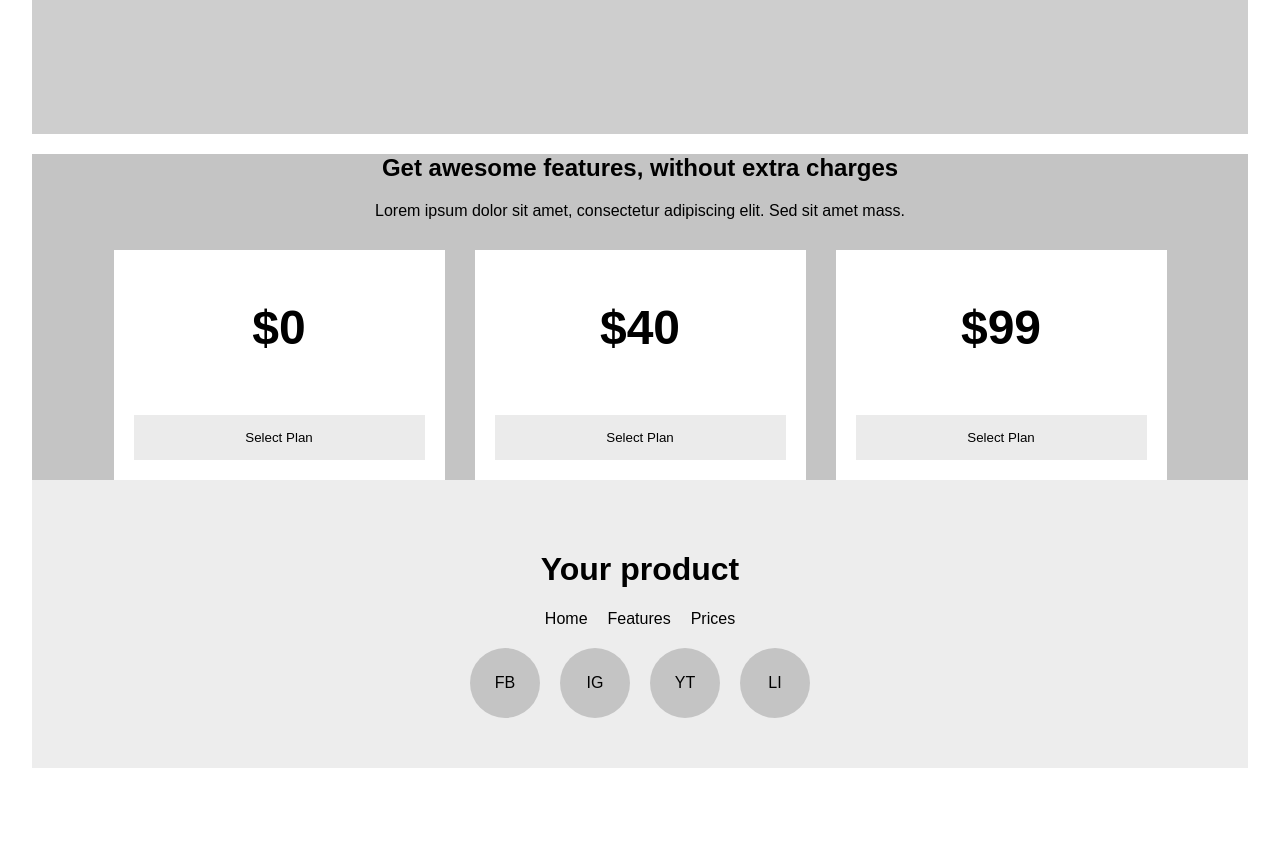
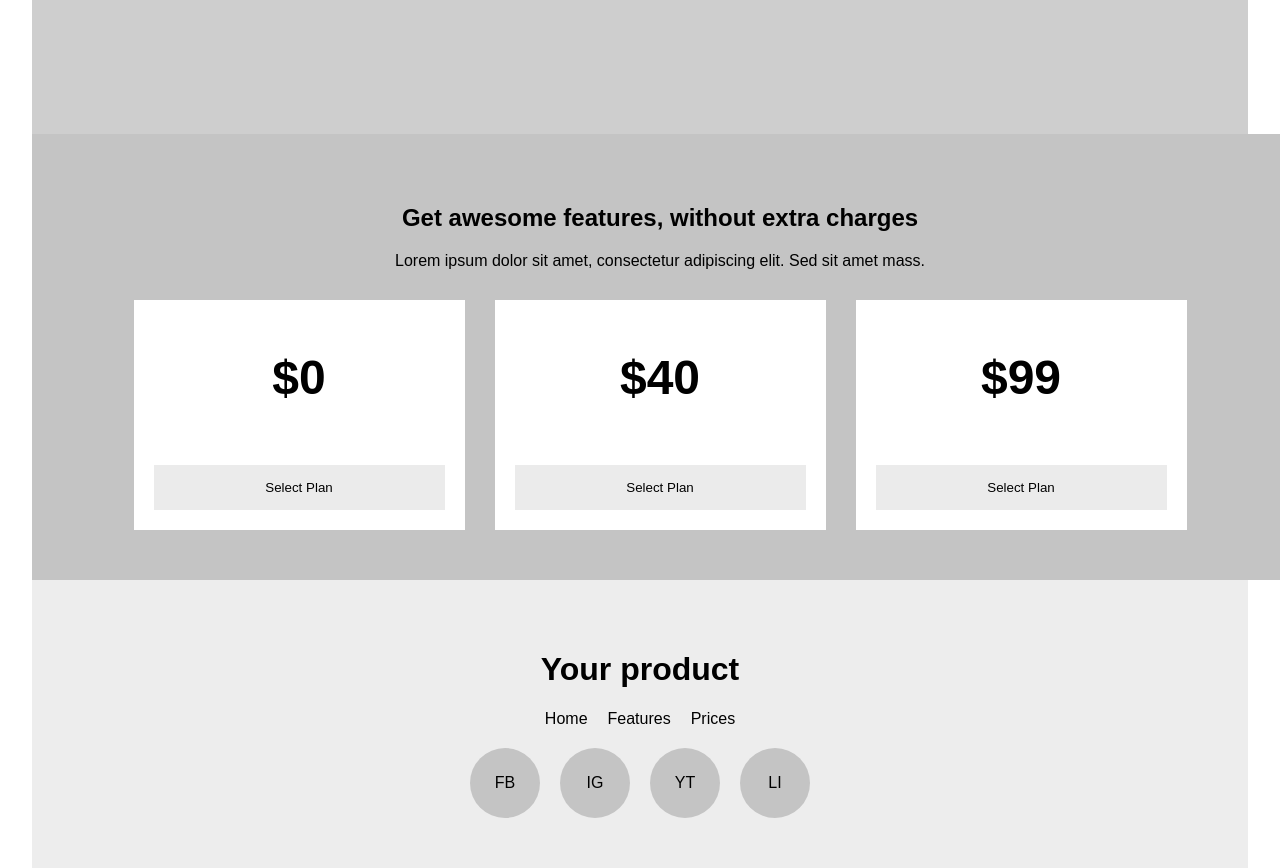
Before and after one commit to adrianny90/First_project, a plain HTML site: page index.html in a window 1280 px wide. Shown: the part 2060-2928 px from the top of the page. Before the commit the page ends 2828 px from the top, so only its background shows below. Drawn offline with Linux system fonts and the light colour scheme.

Commit message:
Restore pricing section padding

```diff
--- a/styles.css
+++ b/styles.css
@@ -360,7 +360,7 @@ nav ul {
 /* Pricing Section */
 .pricing {
   background: #C4C4C4;
-  /* padding: 50px 20px; */
+  padding: 50px 20px;
   text-align: center;
   width: 100%;
   height: 100%;
```
